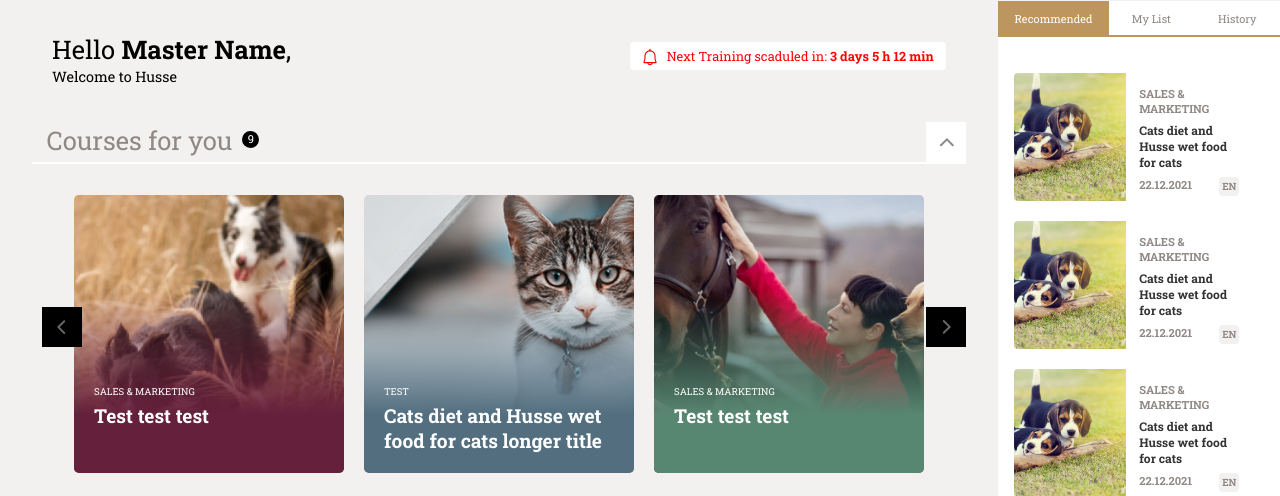
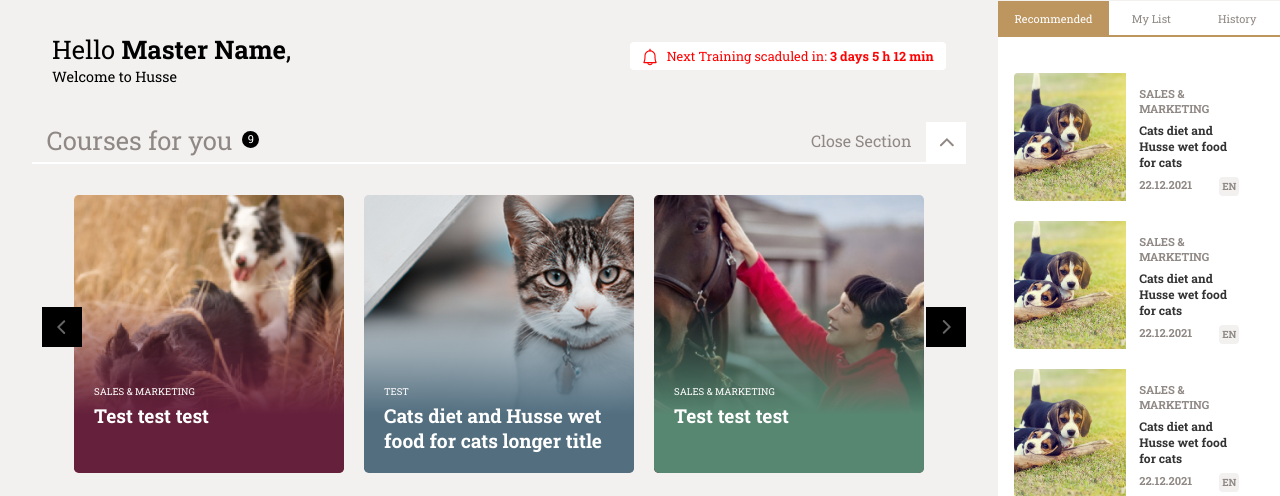
Before and after one commit to petar-petrovski/Husse, a PHP site: page / in a window 1280 px wide. Shown: the part 54-550 px from the top of the page. Run offline with PHP 8.4, Linux system fonts and the light colour scheme; some libraries are stand-ins or nearby versions.

Commit message:
Toggle close/open text on carousel

```diff
--- a/css/style.css
+++ b/css/style.css
@@ -143,7 +143,13 @@ height: 45px;
   padding: 5px;
 }
 .collaps-block {
-  position: relative;
+  /* position: relative; */
+}
+.close-block {
+  position: absolute;
+  right: 55px;
+  top: 12px;
+  color: #8F8884;
 }
 .collaps-btn {
   position: absolute;
--- a/index.html
+++ b/index.html
@@ -64,6 +64,11 @@
             <p class="carousel-title not-circle">Courses for you</p>
           </div>
           <div class="collaps-block">
+            <div>
+              <p id="close-sct" class="close-block">Close Section</p>
+              <p id="open-sct" class="close-block" style="display: none;">Open Section</p>
+
+            </div>
             <button class="collaps-btn">
               <img id="imgFlip" src="img/arrow-up.svg" alt="" />
             </button>
--- a/js/dashboard.js
+++ b/js/dashboard.js
@@ -158,6 +158,9 @@ productContainers.forEach((item, i) => {
 $('.collaps-btn').click(function() {
   $('#hide-carousel').slideToggle('slow');
   $("#imgFlip").toggleClass('rotate');
+  $("#close-sct").toggle();
+  $("#open-sct").toggle();
+
 });
 
 
```
